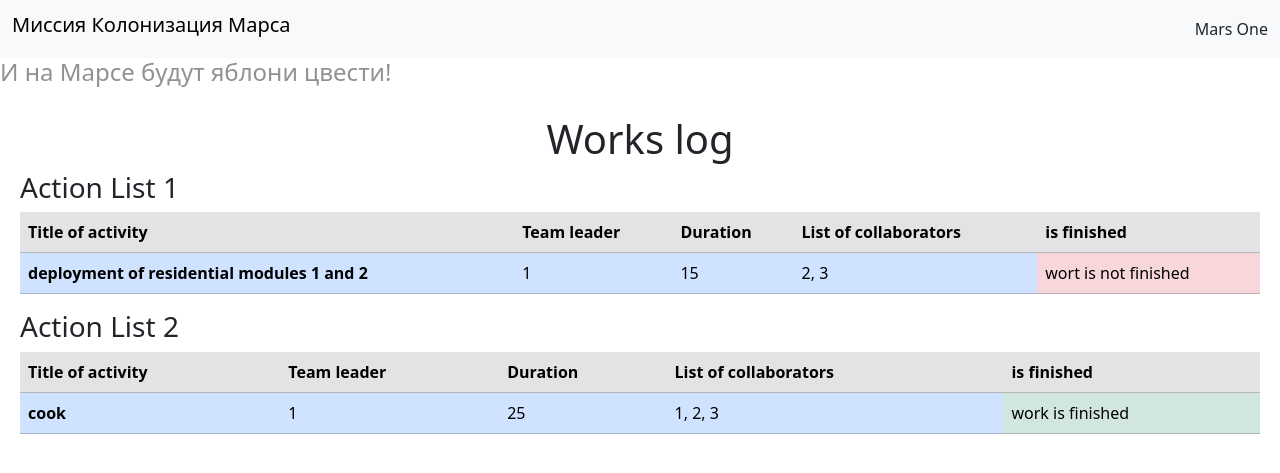
After one commit to Leostrykov/2Web, a Flask app: page / in a window 1280 px wide. The commit adds this page. Shown: the top 473 px of the page. Run offline with Flask 3, Linux system fonts and the light colour scheme.

Commit message:
Сделал страницу с работами

```diff
--- /dev/null
+++ b/data/__all_models.py
@@ -0,0 +1,2 @@
+from . import users
+from . import jobs
--- /dev/null
+++ b/data/db_session.py
@@ -0,0 +1,32 @@
+import sqlalchemy as sa
+import sqlalchemy.orm as orm
+from sqlalchemy.orm import Session
+
+SqlAlchemyBase = orm.declarative_base()
+
+__factory = None
+
+
+def global_init(db_file):
+    global __factory
+
+    if __factory:
+        return
+
+    if not db_file or not db_file.strip():
+        raise Exception("Необходимо указать файл базы данных.")
+
+    conn_str = f'sqlite:///{db_file.strip()}?check_same_thread=False'
+    print(f"Подключение к базе данных по адресу {conn_str}")
+
+    engine = sa.create_engine(conn_str, echo=False)
+    __factory = orm.sessionmaker(bind=engine)
+
+    from . import __all_models
+
+    SqlAlchemyBase.metadata.create_all(engine)
+
+
+def create_session() -> Session:
+    global __factory
+    return __factory()
--- a/main.py
+++ b/main.py
@@ -6,6 +6,8 @@ from wtforms.validators import DataRequired
 import os
 import json
 from random import choice
+from data import db_session
+from data.jobs import Jobs
 
 app = Flask(__name__)
 app.config['SECRET_KEY'] = SECRET_KEY
@@ -101,5 +103,13 @@ def member():
     return render_template('members.html', title='Группа', **pers)
 
 
+@app.route('/')
+def jobs():
+    db_sess = db_session.create_session()
+    jobs_list = db_sess.query(Jobs).all()
+    return render_template('jobs.html', title='Работы', jobs=jobs_list)
+
+
 if __name__ == '__main__':
+    db_session.global_init('db/jobs.db')
     app.run(port=8080, host='127.0.0.1')
--- a/requirements.txt
+++ b/requirements.txt
@@ -1,2 +1,4 @@
+SQLAlchemy~=2.0.28
+Werkzeug~=3.0.1
+WTForms~=3.1.2
 Flask~=3.0.2
-WTForms~=3.1.2
--- a/static/css/style.css
+++ b/static/css/style.css
@@ -1,5 +1,4 @@
 h1, h2, h3, h4 {
-    margin-left: 20px;
     margin-top: 20px;
 }
 
@@ -39,3 +38,11 @@ h1, h2, h3, h4 {
     display: block;
     margin: auto;
 }
+
+main {
+    padding: 20px;
+}
+
+table {
+    margin-bottom: 20px;
+}
--- /dev/null
+++ b/templates/jobs.html
@@ -0,0 +1,32 @@
+{% extends 'base.html' %}
+
+{% block content %}
+    <h1 class="text-center">Works log</h1>
+    {% for job in jobs %}
+        <h3>Action List {{job.id}}</h3>
+        <table class="table table-secondary">
+          <thead>
+            <tr>
+                <th scope="col">Title of activity</th>
+                <th scope="col">Team leader</th>
+                <th scope="col">Duration</th>
+                <th scope="col">List of collaborators</th>
+                <th scope="col">is finished</th>
+            </tr>
+          </thead>
+          <tbody>
+            <tr>
+               <th scope="row" class="table-primary">{{job.job}}</th>
+               <td class="table-primary">{{job.team_leader}}</td>
+               <td class="table-primary">{{job.work_size}}</td>
+                <td class="table-primary">{{job.collaborators}}</td>
+               {% if job.is_finished == True %}
+                <td class="table-success">work is finished</td>
+                {% else %}
+                <td class="table-danger">wort is not finished</td>
+                {% endif%}
+            </tr>
+          </tbody>
+        </table>
+    {% endfor %}
+{% endblock %}
```
Also changed, not shown: data/jobs.py (added, +18 -0 lines), data/users.py (added, +21 -0 lines), db/jobs.db (added), 1 other file.
